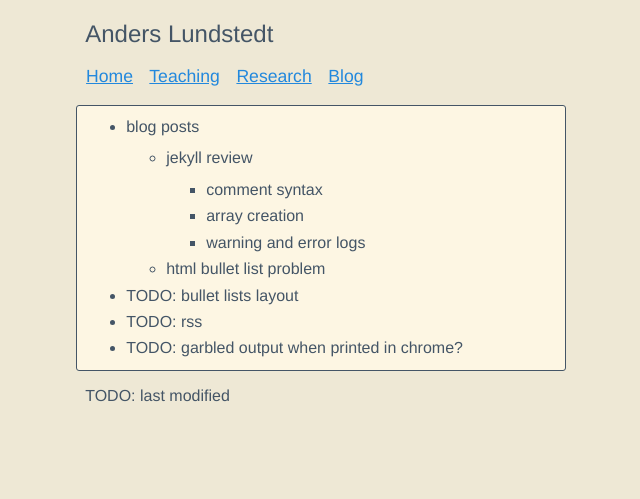
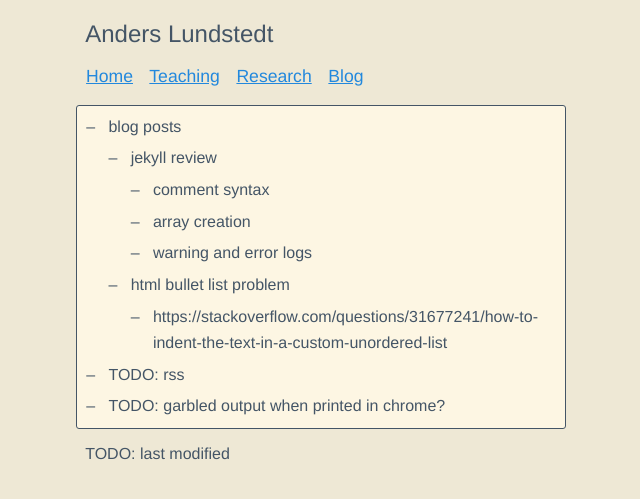
Before and after one commit to anderslundstedt/anderslundstedt.github.io, a Jekyll site: the page built from TODO.md, in a window 1280 px wide. Shown: the top 499 px of the page, without its empty margins (319-959 px from the left). Built offline with Jekyll 4.4.1, drawn with Linux system fonts in a browser that asks for light colours.

Commit message:
list layout

```diff
--- a/TODO.md
+++ b/TODO.md
@@ -8,6 +8,6 @@ title: TODOs
     - array creation
     - warning and error logs
   - html bullet list problem
-- {{ "TODO: bullet lists layout" | log_warning }}
+    - https://stackoverflow.com/questions/31677241/how-to-indent-the-text-in-a-custom-unordered-list
 - {{ "TODO: rss" | log_warning }}
 - {{ "TODO: garbled output when printed in chrome?" | log_warning }}
--- a/css.css
+++ b/css.css
@@ -34,7 +34,7 @@ td.post_title {
 h1, h2, h3, h4, h5, h6 {
   margin-bottom: 0;
 }
-h1, h2, h3, h4, h5, h6, p, ul {
+h1, h2, h3, h4, h5, h6, p, ul, li {
   margin-top: 0.33em;
 }
 #content > :first-child {
@@ -96,6 +96,19 @@ h6 {
   font-weight: 400;
   font-style: italic;
 }
+ul {
+  list-style-type: none;
+  padding: 0;
+  margin-left: 2.5ch;
+}
+li:before {
+  content: "–";
+  position: absolute;
+  left: -2.5ch;
+}
+li {
+  position: relative;
+}
 
 /* MEDIA QUERIES */
 @media only print {
```
Also changed, not shown: test.html (+16 -0 lines).
